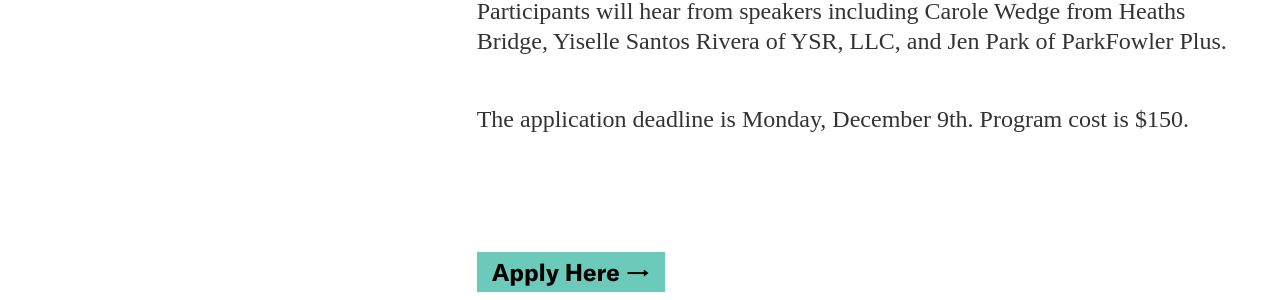
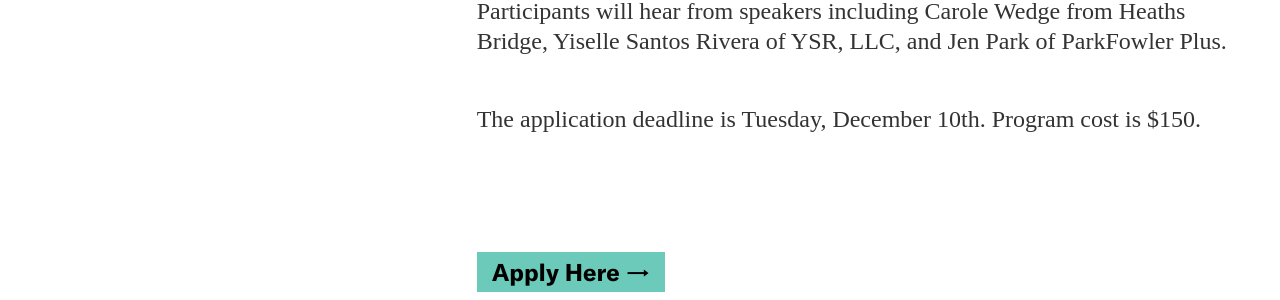
Before and after one commit to jengalas/bwaf-bbw, a Jekyll site: the page built from _emerging-leaders/emerging-leaders-online-tenacity-tumbles-triumphs.md, in a window 1280 px wide and 900 px high, scrolled down 449 px. Shown: the part 154-454 px from the top of the window. Built offline with Jekyll 4.4.1, drawn with Linux system fonts in a browser that asks for light colours; nearby versions of some CDN libraries; some web fonts are replaced.

Commit message:
Updated 2 files via CloudCannon.

```diff
--- a/_emerging-leaders/emerging-leaders-online-tenacity-tumbles-triumphs.md
+++ b/_emerging-leaders/emerging-leaders-online-tenacity-tumbles-triumphs.md
@@ -42,7 +42,7 @@ page_blocks:
       Plus.
 
 
-      The application deadline is Monday, December 9th. Program cost is $150.
+      The application deadline is Tuesday, December 10th. Program cost is $150.
   - template: buttons-block
     button:
       - button_text: Apply Here
```
